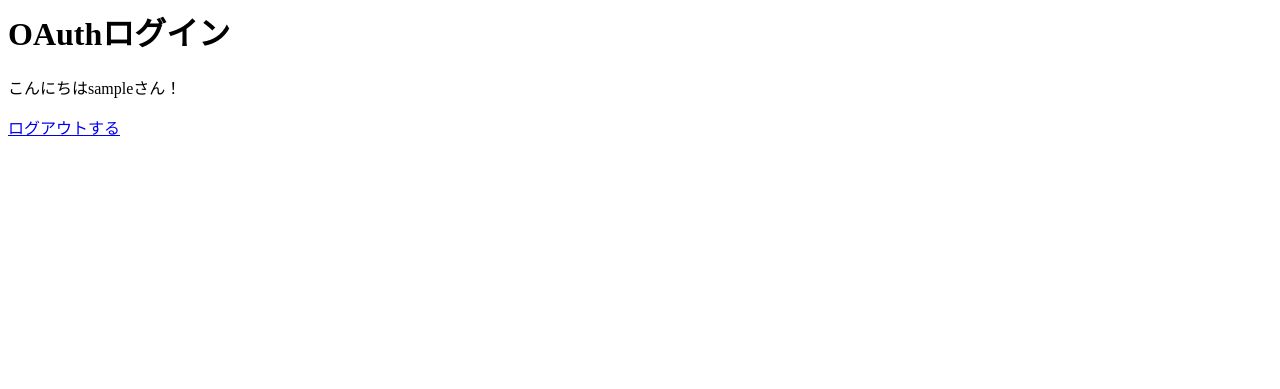
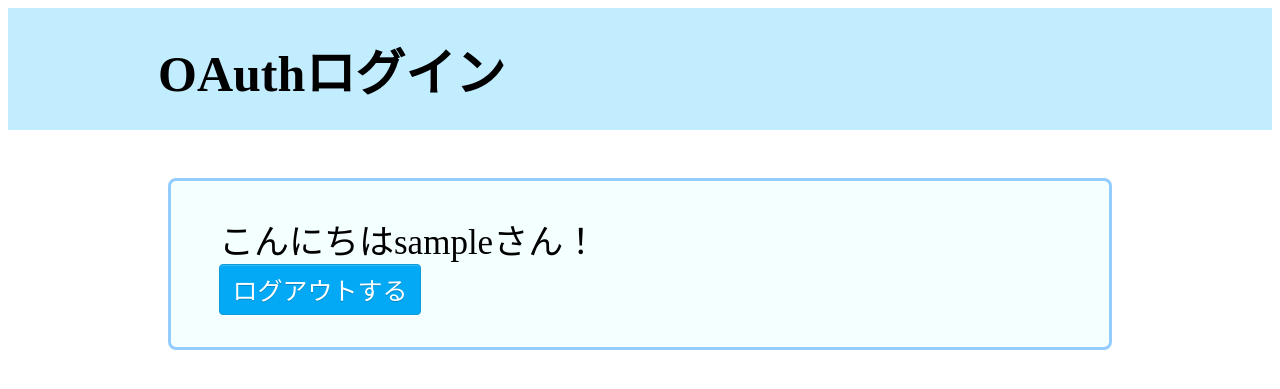
Before and after one commit to Mcpu3/karatoichiba_de_sushi_tabetai_backend, a Flask app: template templates/index.html in a window 1280 px wide. Shown: the top 389 px of the page. Run offline with Flask 2, Linux system fonts and the light colour scheme; the template is opened without the code that fills it: most values are stand-ins (such as "Sample title", 1, 10 or a date in 2020).

Commit message:
issues18

```diff
--- a/templates/index.html
+++ b/templates/index.html
@@ -1,12 +1,72 @@
 <html>
-    <h1>OAuthログイン</h1>
-    <p>
-        {% if user_name == [] %}
-        <a href='/oauth_register'>Twitterでログインする</a>
-        {% else %}
-        こんにちは{{user_name}}さん！
-        <p>
-        <a href='/logout'>ログアウトする</a>
-    <p>
-    {% endif %}
+    <style>
+        .title {
+            background: #c2edff;/*背景色*/
+            padding: 0.5em 3em;/*文字まわり（上下左右）の余白*/
+            font-size: 50px;
+        }
+
+        .btn-square-little-rich {
+            position: relative;
+            display: inline-block;
+            padding: 0.25em 0.5em;
+            text-decoration: none;
+            color: #FFF;
+            background: #03A9F4;/*色*/
+            border: solid 1px #0f9ada;/*線色*/
+            border-radius: 4px;
+            box-shadow: inset 0 1px 0 rgba(255,255,255,0.2);
+            text-shadow: 0 1px 0 rgba(0,0,0,0.2);
+            font-size: 25px;
+        }
+
+        .btn-square-little-rich:active {
+            /*押したとき*/
+            border: solid 1px #03A9F4;
+            box-shadow: none;
+            text-shadow: none;
+            font-size: 25px;
+        }
+
+        .box26 {
+            position: relative;
+            margin: 3em 10em;
+            padding: 2em 3em;
+            border: solid 3px #95ccff;
+            background: #f4ffff;
+            border-radius: 8px;
+        }
+        .box26 .box-title {
+            position: absolute;
+            display: inline-block;
+            top: -13px;
+            left: 10px;
+            padding: 0 9px;
+            line-height: 1;
+            font-size: 30px;
+            background: #FFF;
+            color: #95ccff;
+            font-weight: bold;
+        }
+        .box26 p {
+            margin: 0;
+            padding: 0;
+        }
+
+        .in_box {
+            font-size: 35px;
+        }
+    </style>
+    <h1 class="title">OAuthログイン</h1>
+    <div class="box26">
+        <p class="in_box">
+            {% if user_name == [] %}
+            <a href='/oauth_register' class="btn-square-little-rich">Twitterでログインする</a>
+            {% else %}
+            こんにちは{{user_name}}さん！
+            <p class="in_box">
+            <a href='/logout' class="btn-square-little-rich">ログアウトする</a>
+            {% endif %}
+        </p>
+    </div>
 </html>
```
